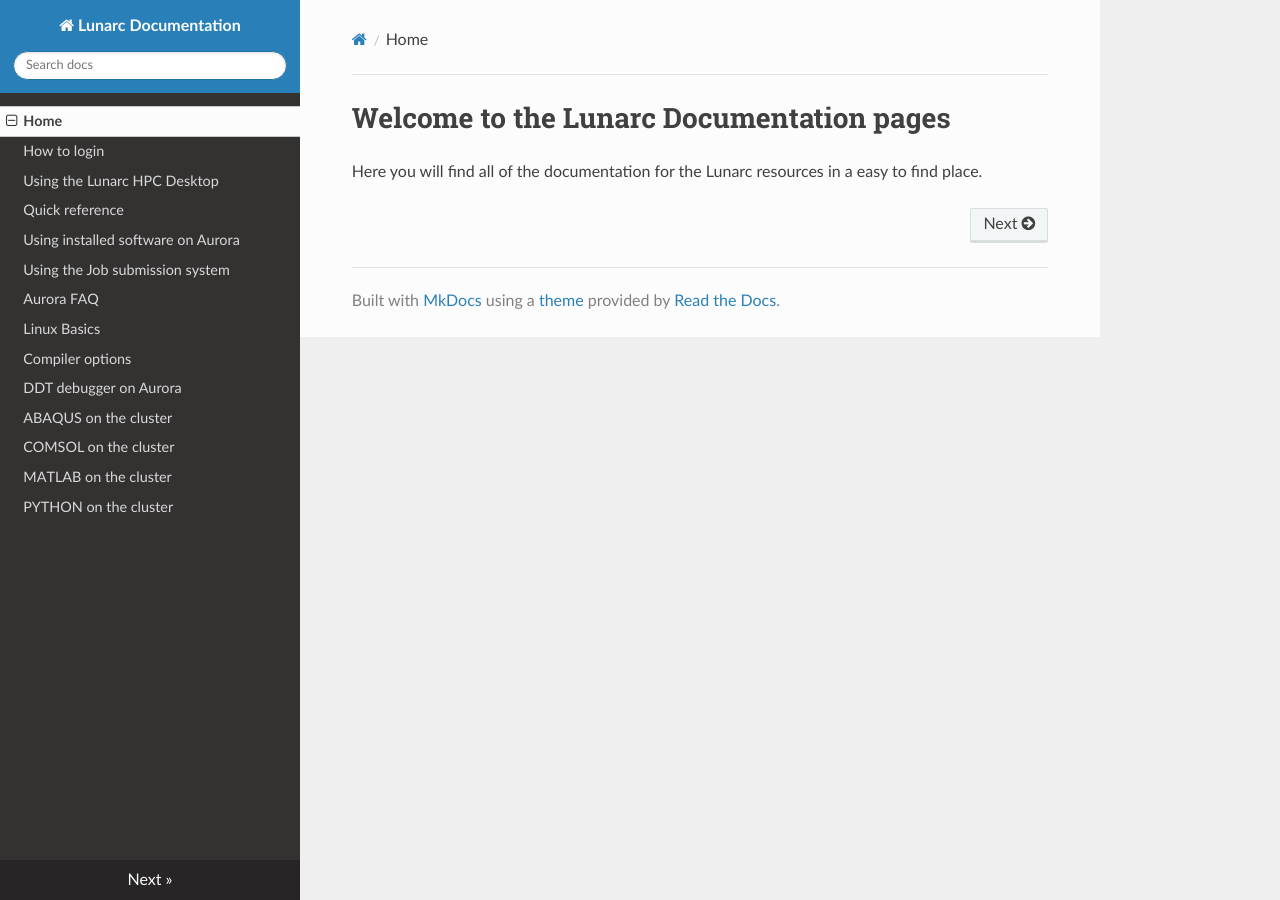
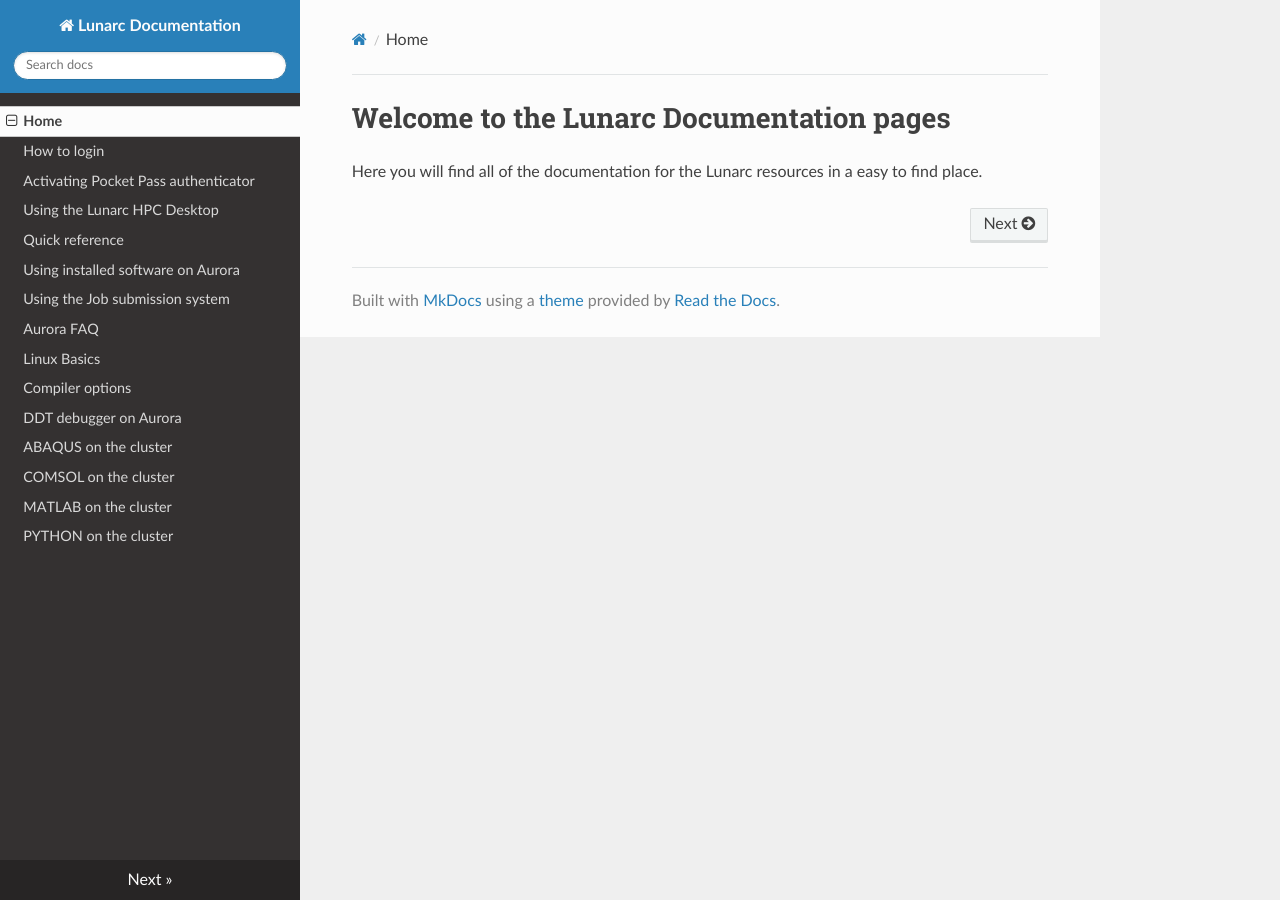
Before and after one commit to lunarc/lunarc_docs, an MkDocs documentation site: the page built from docs/index.md, in a window 1280 px wide. Built offline with MkDocs 1.6.1, drawn with Linux system fonts in a browser that asks for light colours; nearby versions of some CDN libraries; old or Windows-style settings are respelled for this version of MkDocs.

Commit message:
Added toc entry

```diff
--- a/mkdocs.yml
+++ b/mkdocs.yml
@@ -2,6 +2,7 @@ site_name: Lunarc Documentation
 pages:
 - Home: index.md
 - How to login: login_howto.md
+- Activating Pocket Pass authenticator: authenticator_howto.md
 - Using the Lunarc HPC Desktop: using_hpc_desktop.md
 - Quick reference: quick_reference.md
 - Using installed software on Aurora: aurora_modules.md
```
